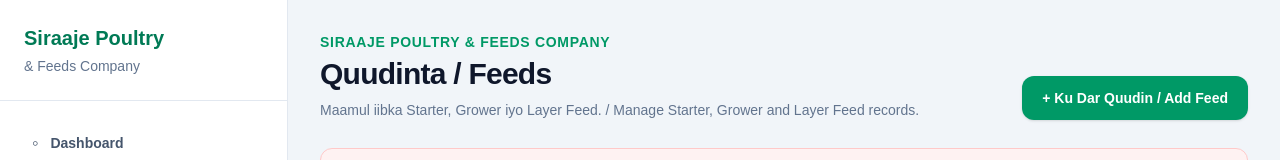
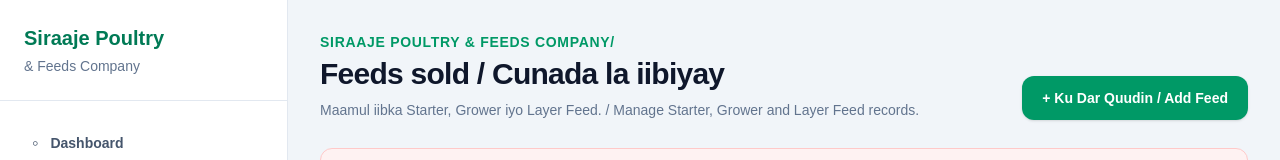
Before and after one commit to nimcofarms/siraaje-poultry-feed, a Next.js app: page /dashboard/feeds in a window 1280 px wide. Shown: the top 160 px of the page. Built offline with nearby package versions, Linux system fonts and the light colour scheme; no server answers.

Commit message:
Update Siraaje Poultry Feed website

```diff
--- a/app/dashboard/feeds/page.tsx
+++ b/app/dashboard/feeds/page.tsx
@@ -699,11 +699,11 @@
             <div className="mb-7 flex flex-col gap-4 sm:flex-row sm:items-end sm:justify-between">
               <div>
                 <p className="text-sm font-semibold uppercase tracking-wider text-emerald-600">
-                  Siraaje Poultry & Feeds Company
+                  Siraaje Poultry & Feeds Company/
                 </p>
 
                 <h1 className="mt-1 text-3xl font-extrabold tracking-tight text-slate-900">
-                  Quudinta / Feeds
+                  Feeds sold / Cunada la iibiyay
                 </h1>
 
                 <p className="mt-2 max-w-2xl text-sm text-slate-500">
```
